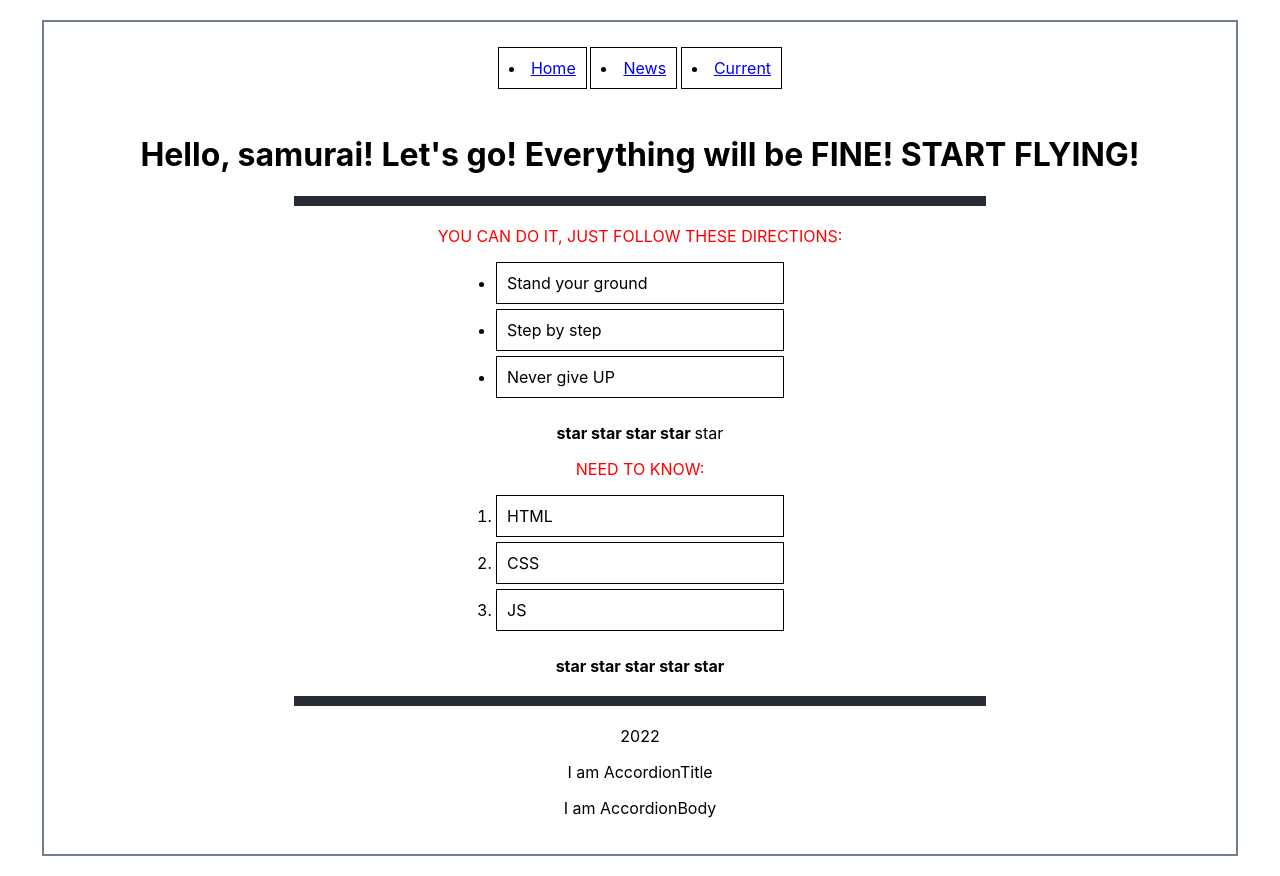
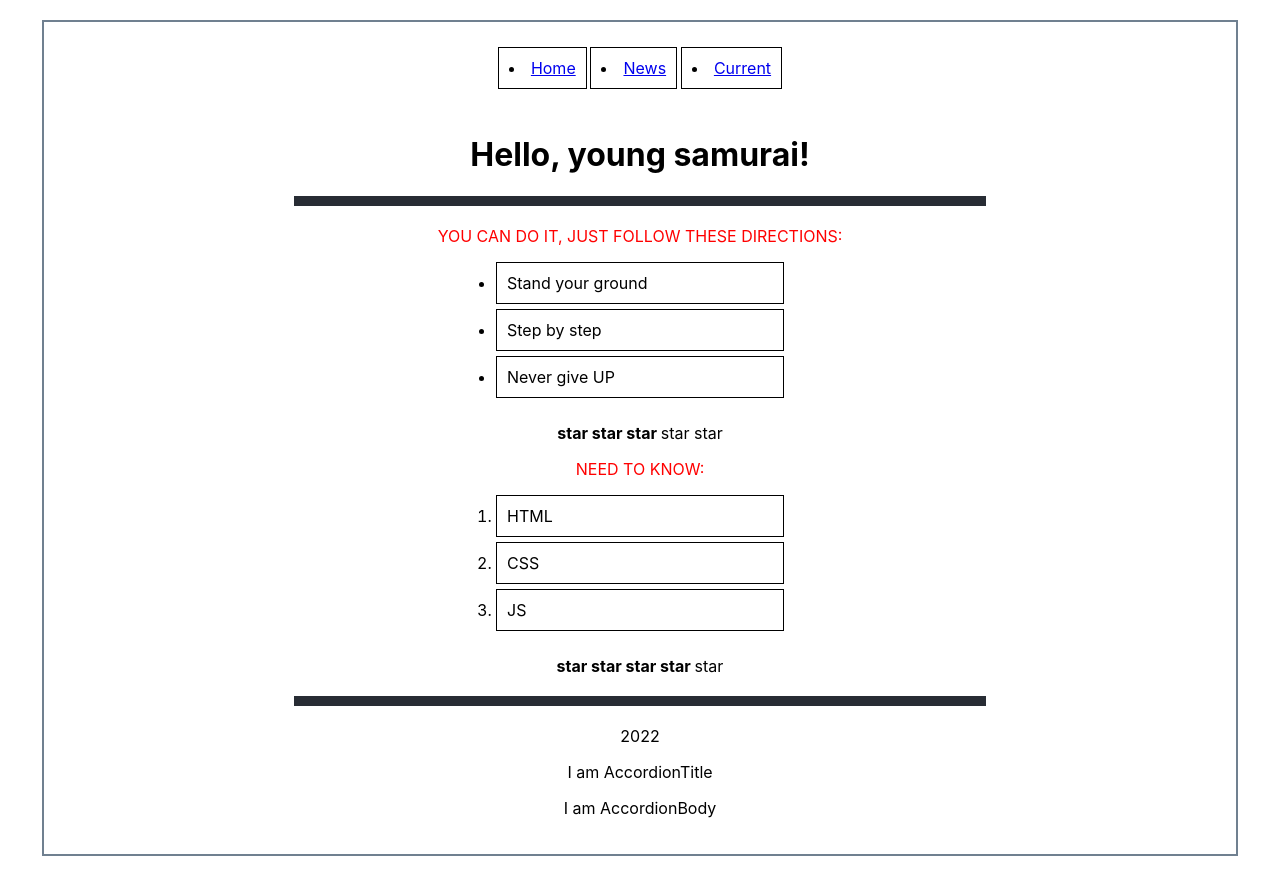
Before and after one commit to Pikadorius/samurai-way-main, a React (Create React App) app: page / in a window 1280 px wide. Built offline with nearby package versions, Linux system fonts and the light colour scheme.

Commit message:
add props for Welcome.tsx

```diff
--- a/src/App.tsx
+++ b/src/App.tsx
@@ -14,11 +14,11 @@ function App() {
     return (
         <div className="App">
             <Header/>
-            <Welcome/>
+            <Welcome title={"Hello, young samurai!"}/>
             <Recommendations/>
+            <Rating value={3}/>
+            <Technologies/>
             <Rating value={4}/>
-            <Technologies/>
-            <Rating value={5}/>
             <Footer/>
             <Accordion/>
         </div>
--- a/src/Components/Welcome.tsx
+++ b/src/Components/Welcome.tsx
@@ -1,10 +1,10 @@
 import React from "react";
 
-const Welcome = () => {
+const Welcome = (props: any) => {
     console.log("Welcome rendering")
     return (
         <div>
-            <h1>Hello, samurai! Let's go! Everything will be FINE! START FLYING!</h1>
+            <h1>{props.title}</h1>
             <div className="break_line"></div>
         </div>
     );
```
